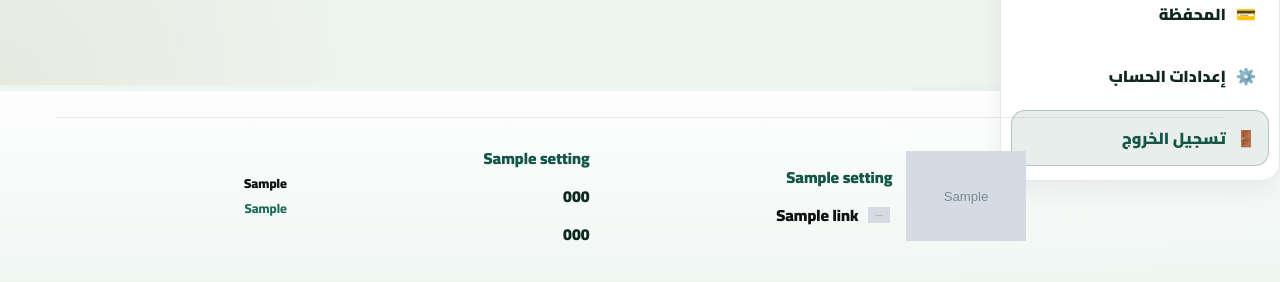
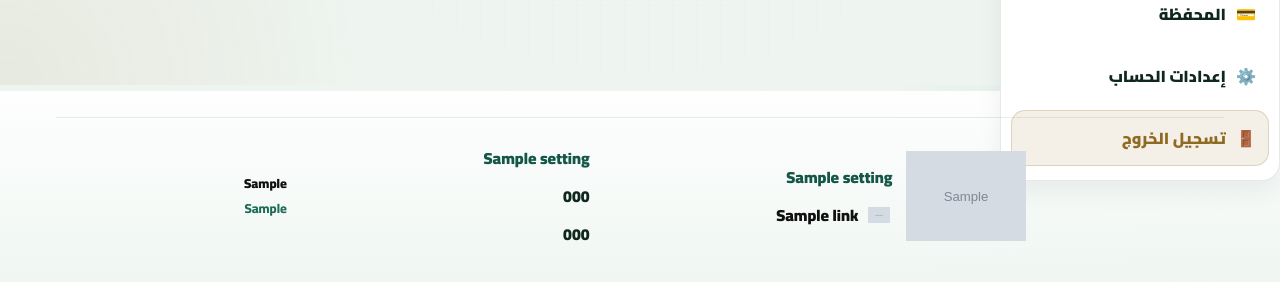
Before and after one commit to Magdy20252026/mr, a PHP site: page /account.php in a window 1280 px wide. Shown: the part 715-997 px from the top of the page. Run offline with PHP 8.4, Linux system fonts and the light colour scheme; the visitor is signed in with stand-in values (Sample User, id 1); data comes from the database, SQL or seed files in the repository; tables that the repository leaves empty hold one stand-in row (values such as "Sample post"); grey boxes marked "Sample" are stand-in pictures; data that the repository does not hold is empty.

Commit message:
fix: align student warning semantics
Agent-Logs-Url: https://github.com/Magdy20252026/mr/sessions/bdb73796-2e49-4259-888a-8c0d54b61f4c

Co-authored-by: Magdy20252026 <218769073+Magdy20252026@users.noreply.github.com>

```diff
--- a/students/assets/css/account-lecture.css
+++ b/students/assets/css/account-lecture.css
@@ -115,8 +115,8 @@
 }
 
 .acc-item__badge--danger{
-  background: rgba(20,86,71,.10);
-  color: #145647;
+  background: rgba(143,106,34,.10);
+  color: #8f6a22;
 }
 
 .acc-playerShell,
--- a/students/assets/css/account.css
+++ b/students/assets/css/account.css
@@ -266,9 +266,9 @@ html[data-theme="dark"] .acc-nav__item:hover{ background: rgba(124,194,170,.10);
 }
 
 .acc-nav__item.is-danger{
-  background: rgba(20,86,71,.10);
-  border-color: rgba(20,86,71,.25);
-  color: #145647;
+  background: rgba(143,106,34,.10);
+  border-color: rgba(143,106,34,.22);
+  color: #8f6a22;
 }
 
 .acc-nav__item.is-disabled{ opacity: .70; cursor: not-allowed; }
--- a/students/assets/css/site.css
+++ b/students/assets/css/site.css
@@ -9,6 +9,7 @@
   --brand-soft:rgba(20,86,71,.16);
   --brand-border:rgba(20,86,71,.24);
   --brand-glow:rgba(20,86,71,.18);
+  --pattern-mask:#000000;
 
   --page-bg:#eef4ef;
   --card-bg:#ffffff;
@@ -121,7 +122,7 @@ body::before{
     linear-gradient(rgba(20,86,71,.035) 1px, transparent 1px),
     linear-gradient(90deg, rgba(20,86,71,.035) 1px, transparent 1px);
   background-size:24px 24px;
-  mask-image:radial-gradient(circle at center, #000000 25%, transparent 78%);
+  mask-image:radial-gradient(circle at center, var(--pattern-mask) 25%, transparent 78%);
   opacity:.45;
 }
 
```
Also changed, not shown: students/lecture_video_player.php (+4 -4 lines).
